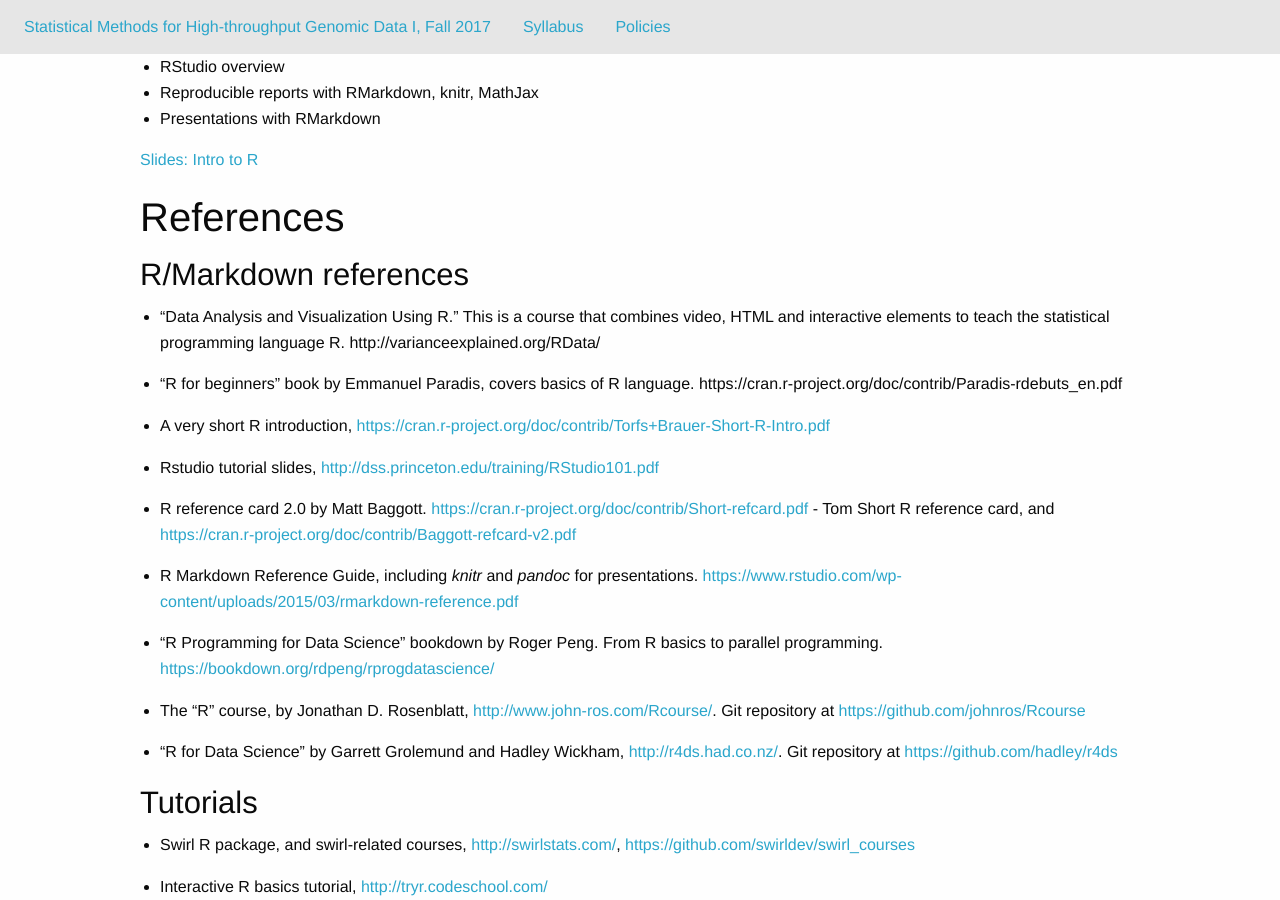
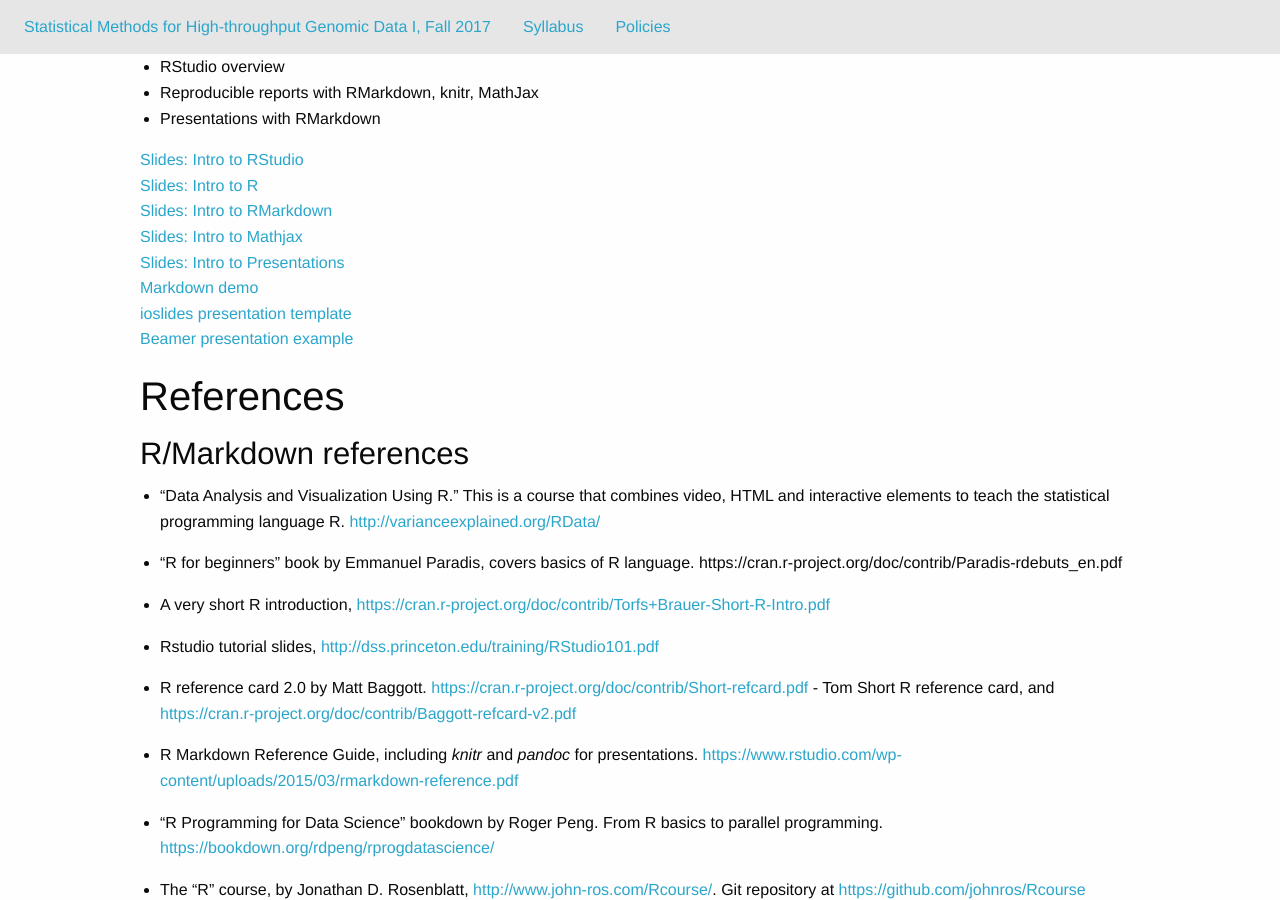
Before and after one commit to mdozmorov/BIOS567.2017, a Jekyll site: the page built from _posts/classplans/0003-01-02-01a_Markdown.md, in a window 1280 px wide and 900 px high. Built offline with Jekyll 4.4.1, drawn with Linux system fonts in a browser that asks for light colours; our own code applies the rules of GitHub Pages for plain Markdown files.

```diff
--- a/_posts/classplans/0003-01-02-01a_Markdown.md
+++ b/_posts/classplans/0003-01-02-01a_Markdown.md
@@ -5,20 +5,27 @@ title: "Week 1.2 - RStudio, RMarkdown/knitr"
 slides: ""
 tags:
  - week-1.2
-visible: 0
+visible: 1
 ---
 
 - RStudio overview
 - Reproducible reports with RMarkdown, knitr, MathJax
 - Presentations with RMarkdown
 
-[Slides: Intro to R](/presentations/00_Intro/00_Intro.pdf)
+[Slides: Intro to RStudio]({{site.baseurl}}/presentations/01a_Markdown/01a_RStudio.pdf)
+[Slides: Intro to R]({{site.baseurl}}/presentations/01a_Markdown/01b_IntroRSlides.pdf)
+[Slides: Intro to RMarkdown]({{site.baseurl}}/presentations/01a_Markdown/01c_Markdown.pdf)
+[Slides: Intro to Mathjax]({{site.baseurl}}/presentations/01a_Markdown/01d_Mathjax.pdf)
+[Slides: Intro to Presentations]({{site.baseurl}}/presentations/01a_Markdown/01e_Presentation.pdf)
+[Markdown demo](https://github.com/mdozmorov/BIOS567.2017/blob/gh-pages/assets/01a_Markdown/lab/Markdown_demo.Rmd)
+[ioslides presentation template](https://github.com/mdozmorov/ioslides_template)
+[Beamer presentation example](https://github.com/mdozmorov/BIOS567.2017/blob/gh-pages/assets/01a_Markdown/lab/Beamer_presentation.Rmd)
 
 ## References
 
 ### R/Markdown references
 
-- "Data Analysis and Visualization Using R." This is a course that combines video, HTML and interactive elements to teach the statistical programming language R. http://varianceexplained.org/RData/
+- "Data Analysis and Visualization Using R." This is a course that combines video, HTML and interactive elements to teach the statistical programming language R. [http://varianceexplained.org/RData/](http://varianceexplained.org/RData/)
 
 - "R for beginners" book by Emmanuel Paradis, covers basics of R language. https://cran.r-project.org/doc/contrib/Paradis-rdebuts_en.pdf
 
```
